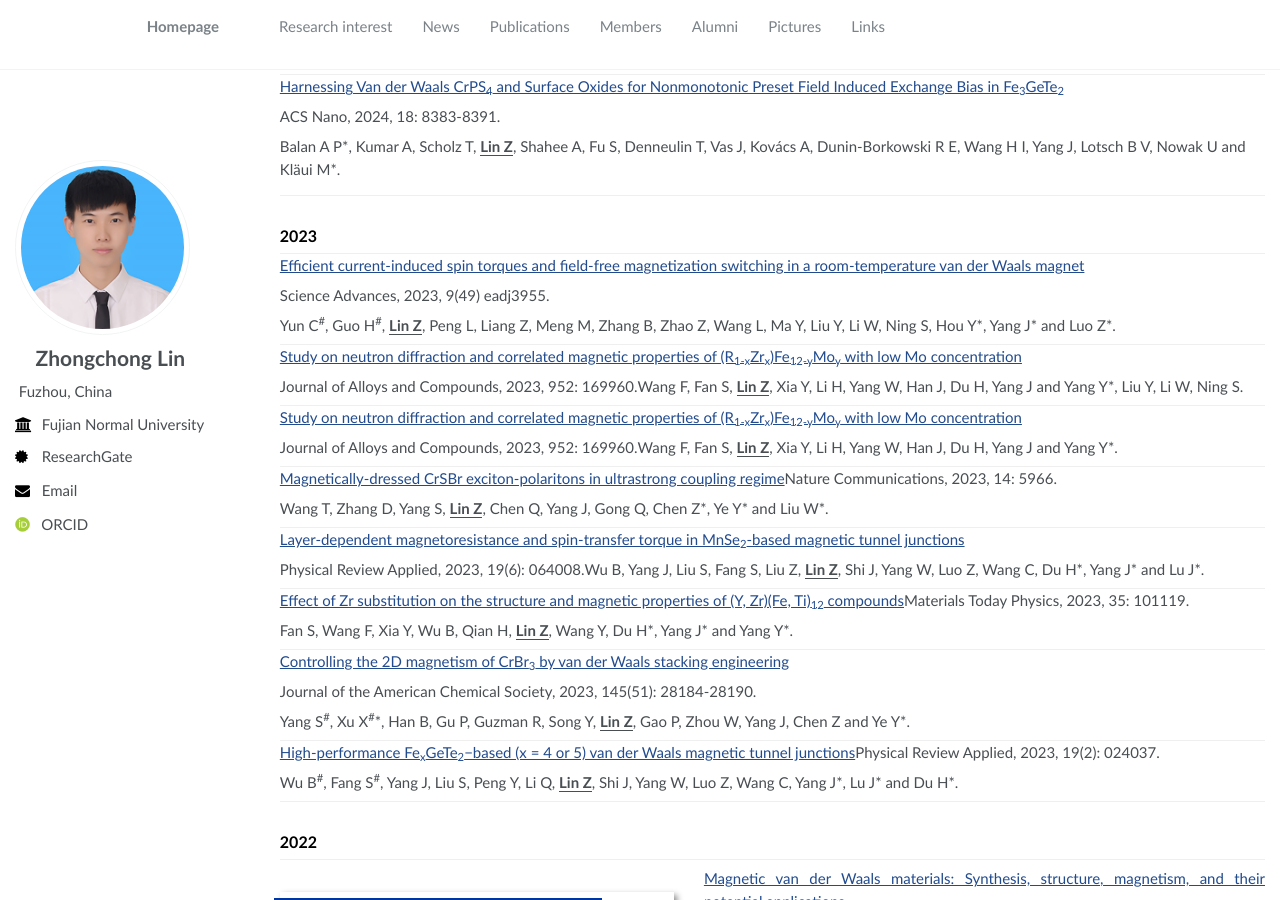
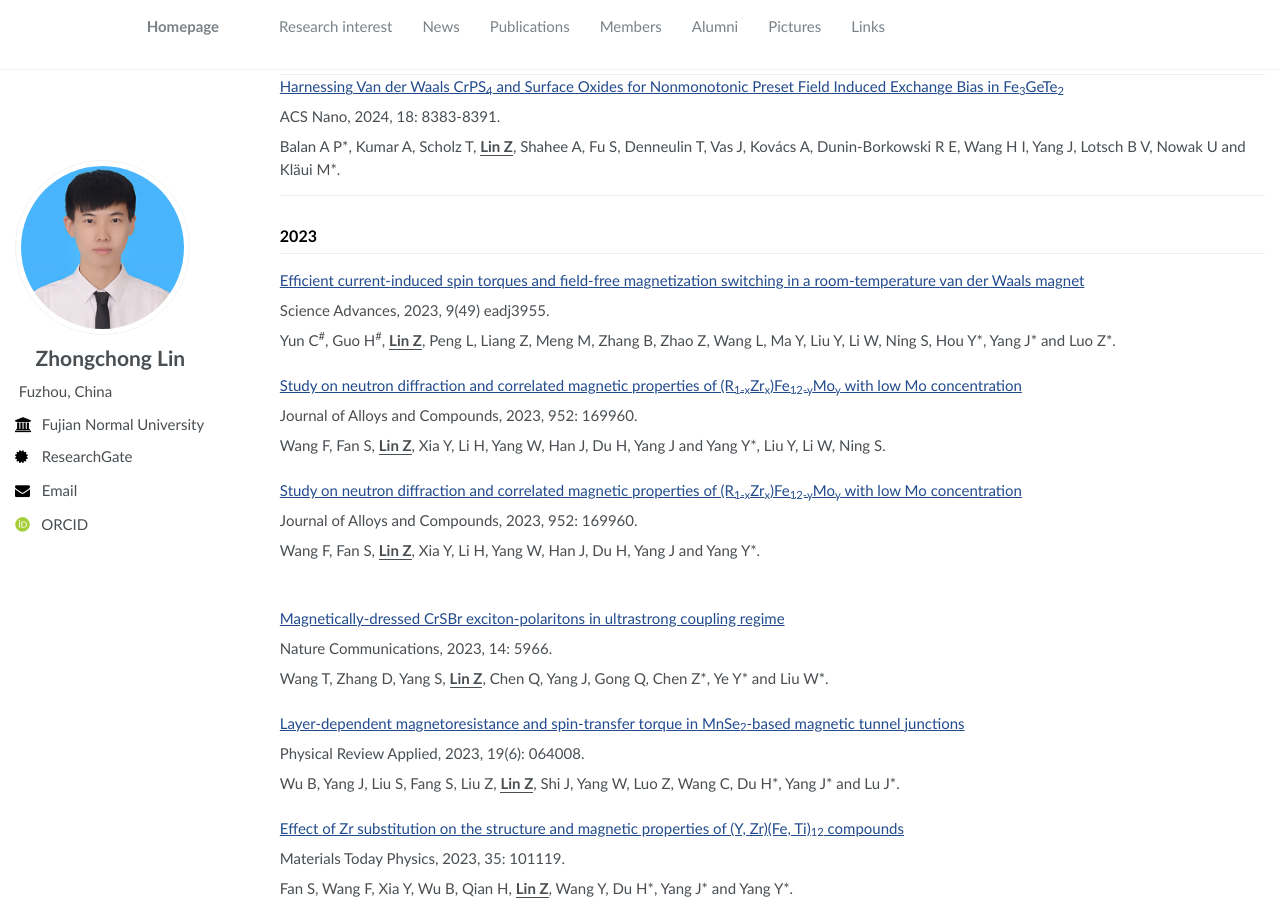
Before and after one commit to zhongchonglin/zhongchonglin.github.io, a Jekyll site: the page built from _pages/about.md, in a window 1280 px wide and 900 px high, scrolled down 1468 px. Built offline with Jekyll 4.4.1, drawn with Linux system fonts in a browser that asks for light colours; some web fonts are replaced.

Commit message:
Update about.md

```diff
--- a/_pages/about.md
+++ b/_pages/about.md
@@ -91,7 +91,7 @@ redirect_from:
 </div>
 
 
-<div class="paper-box">
+<div >
 <div style="height: 1.0em;"></div>
   <p><a href="https://www.science.org/doi/10.1126/sciadv.adj3955">Efficient current-induced spin torques and field-free magnetization switching in a room-temperature van der Waals magnet</a> <br>
                 <p>Science Advances, 2023, 9(49) eadj3955.</p>
@@ -100,7 +100,7 @@ redirect_from:
             </div>
 
 
-<div class="paper-box">
+<div >
 <div style="height: 1.0em;"></div>
   <p><a href="https://www.sciencedirect.com/science/article/pii/S092583882301263X">Study on neutron diffraction and correlated magnetic properties of (R<sub>1-x</sub>Zr<sub>x</sub>)Fe<sub>12-y</sub>Mo<sub>y</sub> with low Mo concentration</a> <br>
                 <p>Journal of Alloys and Compounds, 2023, 952: 169960.</p>
@@ -109,7 +109,7 @@ redirect_from:
             </div>
 
 
-<div class="paper-box">
+<div >
 <div style="height: 1.0em;"></div>
   <p style="white-space: normal;"><a href="https://www.sciencedirect.com/science/article/pii/S092583882301263X">Study on neutron diffraction and correlated magnetic properties of (R<sub>1-x</sub>Zr<sub>x</sub>)Fe<sub>12-y</sub>Mo<sub>y</sub> with low Mo concentration</a> <br>
                 <p>Journal of Alloys and Compounds, 2023, 952: 169960.</p>
@@ -118,7 +118,7 @@ redirect_from:
             </div>
 
 
-<div class="paper-box">
+<div >
 <div style="height: 1.0em;"></div>
   <p><a href="https://doi.org/10.1038/s41467-023-41688-7">Magnetically-dressed CrSBr exciton-polaritons in ultrastrong coupling regime</a><br>
                 <p>Nature Communications, 2023, 14: 5966.</p>
@@ -127,7 +127,7 @@ redirect_from:
             </div>
 
 
-<div class="paper-box">
+<div >
 <div style="height: 1.0em;"></div>
   <p><a href="https://journals.aps.org/prapplied/abstract/10.1103/PhysRevApplied.19.064008"> Layer-dependent magnetoresistance and spin-transfer torque in MnSe<sub>2</sub>-based magnetic tunnel junctions</a> <br>
                 <p>Physical Review Applied, 2023, 19(6): 064008.</p>
@@ -136,7 +136,7 @@ redirect_from:
             </div>
 
 
-<div class="paper-box">
+<div >
 <div style="height: 1.0em;"></div>
   <p><a href="https://www.sciencedirect.com/science/article/abs/pii/S2542529323001554"> Effect of Zr substitution on the structure and magnetic properties of (Y, Zr)(Fe, Ti)<sub>12</sub> compounds</a> <br>
                 <p>Materials Today Physics, 2023, 35: 101119.</p>
@@ -145,7 +145,7 @@ redirect_from:
             </div>
 
 
-<div class="paper-box">
+<div>
 <div style="height: 1.0em;"></div>
   <p><a href="https://doi.org/10.1021/jacs.3c10777"> Controlling the 2D magnetism of CrBr<sub>3</sub> by van der Waals stacking engineering</a> <br>
                 <p>Journal of the American Chemical Society, 2023, 145(51): 28184-28190.</p>
@@ -154,7 +154,7 @@ redirect_from:
             </div>
 
 
-<div class="paper-box">
+<div >
 <div style="height: 1.0em;"></div>
   <p><a href="https://journals.aps.org/prapplied/abstract/10.1103/PhysRevApplied.19.024037"> High-performance Fe<sub>x</sub>GeTe<sub>2</sub>−based (x = 4 or 5) van der Waals magnetic tunnel junctions </a> <br>
                  <p>Physical Review Applied, 2023, 19(2): 024037.</p>
```
